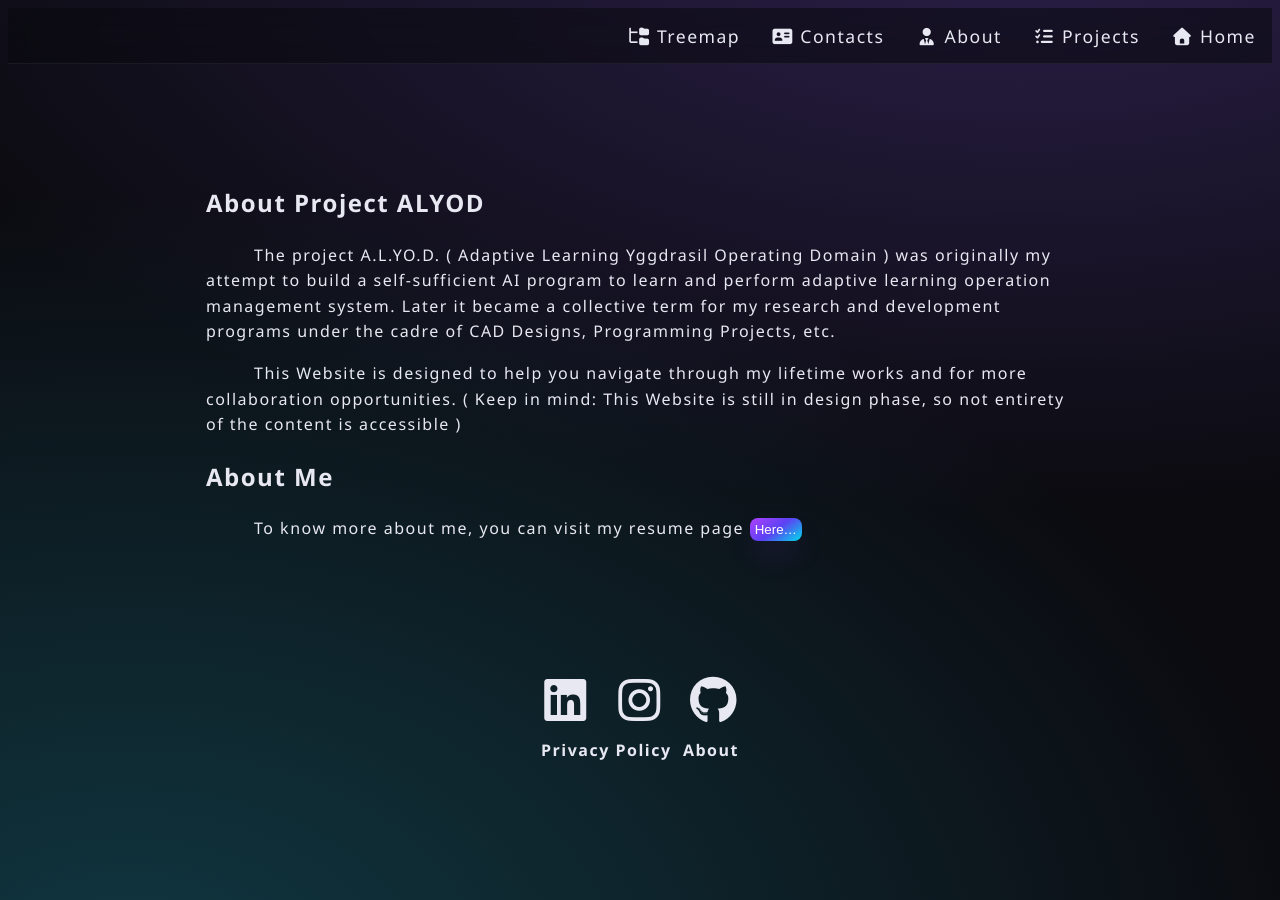
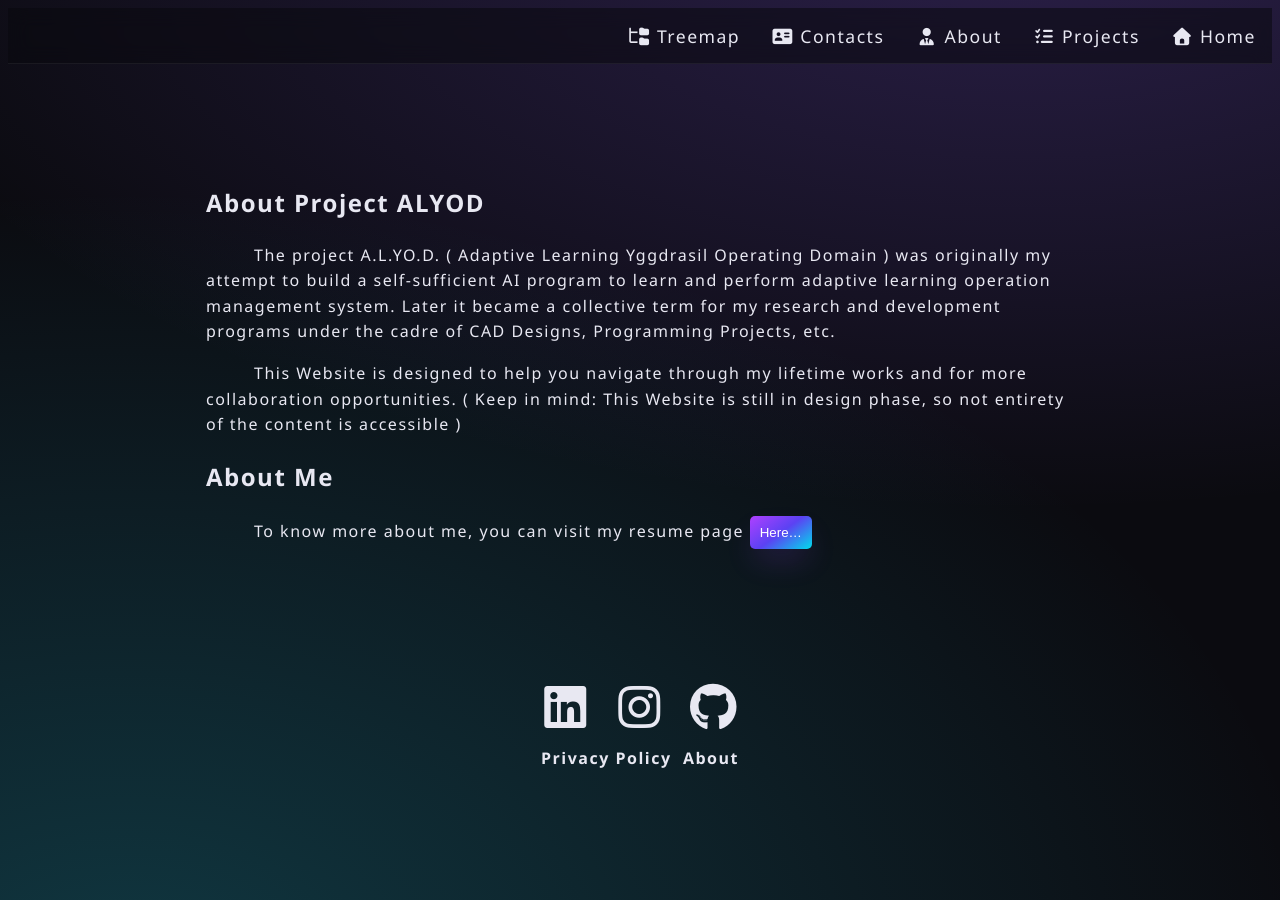
Before and after one commit to amalbenny/amalbenny.github.io, a Jekyll site: the page built from about.markdown, in a window 1280 px wide. Built offline with Jekyll 4.4.1, drawn with Linux system fonts in a browser that asks for light colours.

Commit message:
Adjust button-63 styles for border-radius and padding

```diff
--- a/assets/css/main.scss
+++ b/assets/css/main.scss
@@ -60,14 +60,14 @@
       align-items: center;
       background-image: linear-gradient(144deg,#AF40FF, #5B42F3 50%,#00DDEB);
       border: 0;
-      border-radius: 8px;
+      border-radius: 5px;
       box-shadow: rgba(151, 65, 252, 0.2) 0 15px 30px -5px;
       box-sizing: border-box;
       color: #FFFFFF;
       display: inline;
       justify-content: center;
       line-height: 1em;
-      padding: 5px;
+      padding: 10px;
       text-decoration: none;
       user-select: none;
       -webkit-user-select: none;
```
